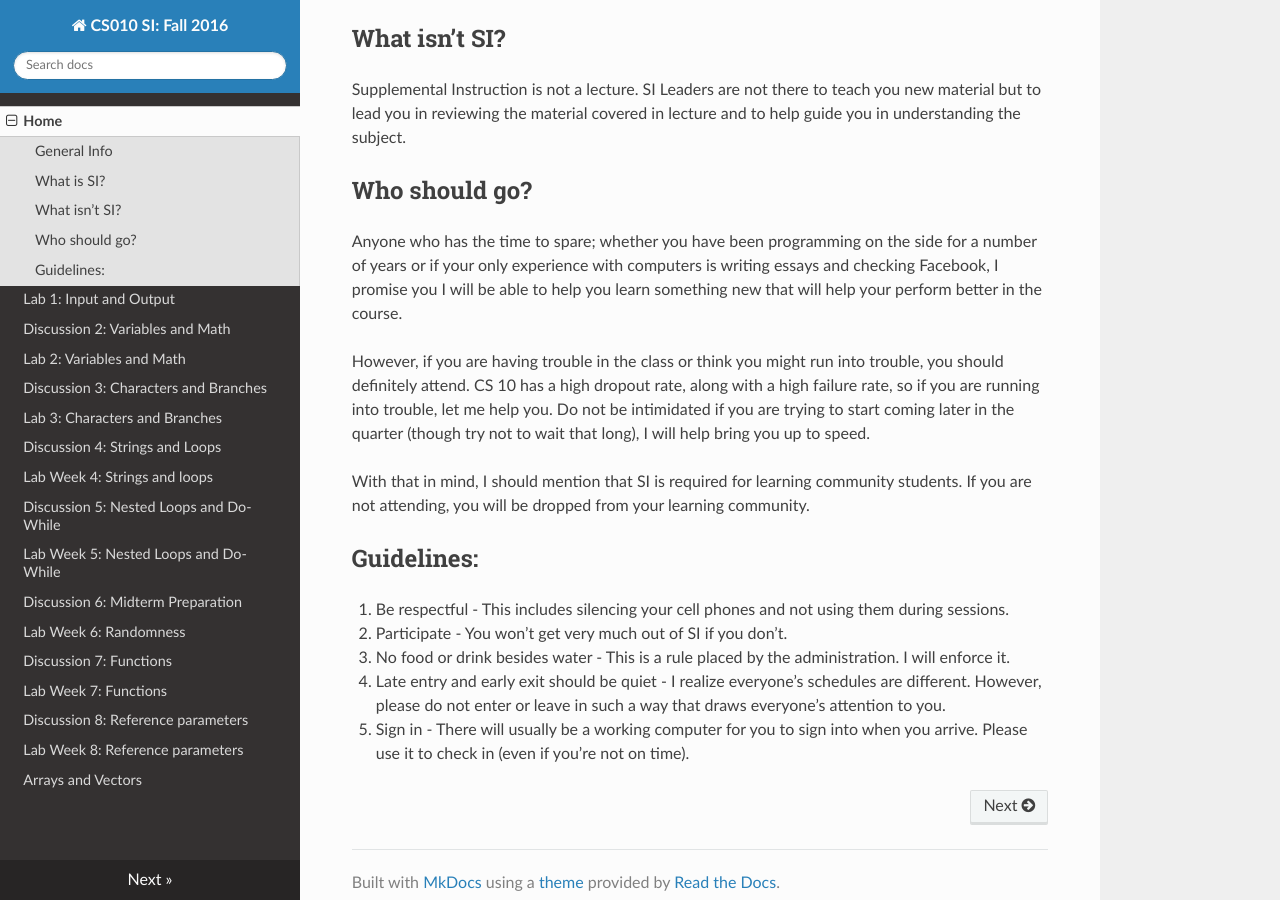
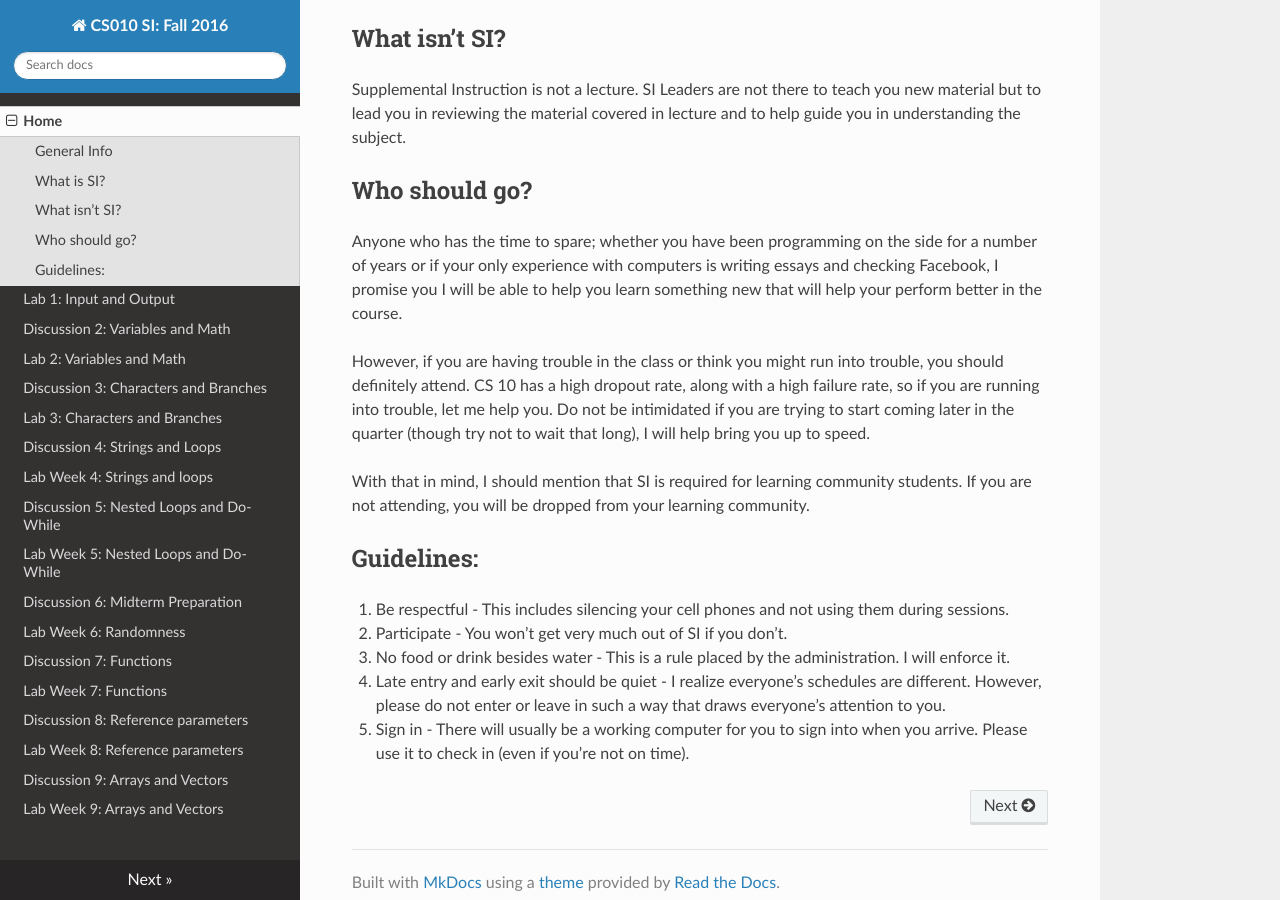
Before and after one commit to cs-si-ucr/cs10, an MkDocs documentation site: the page built from docs/index.md, in a window 1280 px wide and 900 px high, scrolled down 514 px. Built offline with MkDocs 1.6.1, drawn with Linux system fonts in a browser that asks for light colours; nearby versions of some CDN libraries; old or Windows-style settings are respelled for this version of MkDocs.

Commit message:
added tracing 2 and 3

```diff
--- a/mkdocs.yml
+++ b/mkdocs.yml
@@ -16,7 +16,7 @@ pages:
     - [lab07.md, "Lab Week 7: Functions"]
     - [dis08.md, "Discussion 8: Reference parameters"]
     - [lab08.md, "Lab Week 8: Reference parameters"]
-    - [dis09.md, "Arrays and Vectors"]
-#    - [lab09.md, "Lab Week 9"]
+    - [dis09.md, "Discussion 9: Arrays and Vectors"]
+    - [lab09.md, "Lab Week 9: Arrays and Vectors"]
 #    - [lab10.md, "Lab Week 10"]
 theme: readthedocs
```
